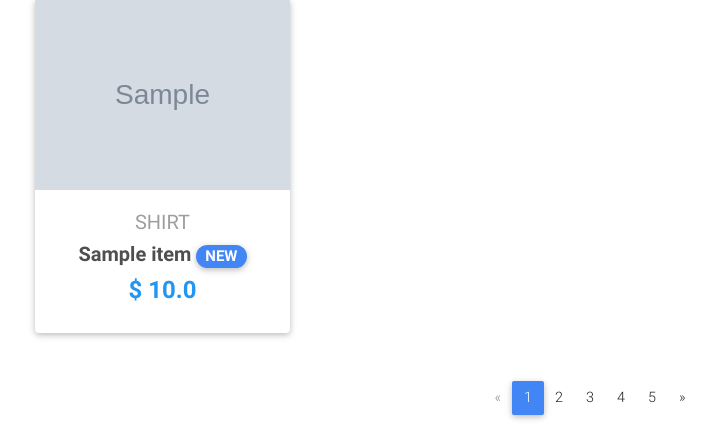
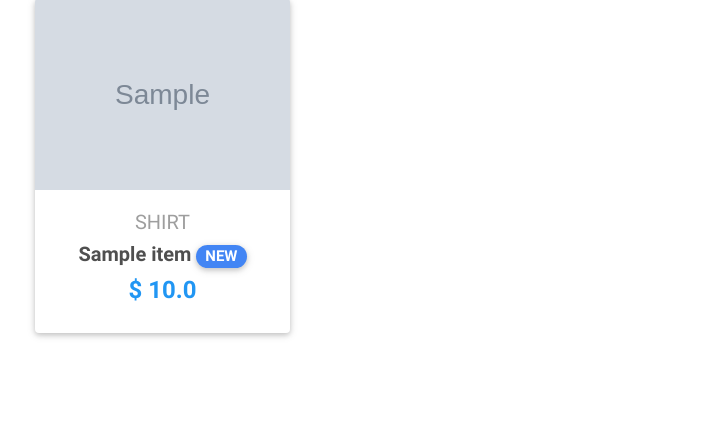
Before and after one commit to sibi1999/Retail_store_using_django, a Django app: page /shopping/ in a window 1280 px wide. Shown: the part 627-1065 px from the top of the page, without its empty margins (50-765 px from the left). After the commit the page ends 965 px from the top, so only its background shows below. Run offline with Django 3.2, Linux system fonts and the light colour scheme; tables that the repository leaves empty hold one stand-in row (values such as "Sample post"); grey boxes marked "Sample" are stand-in pictures; some libraries are stand-ins or nearby versions.

Commit message:
pagination done

```diff
--- a/shopping/templates/shopping/home-page.html
+++ b/shopping/templates/shopping/home-page.html
@@ -290,43 +290,40 @@
       <!--Section: Products v.3-->
 
       <!--Pagination-->
-      <nav class="d-flex justify-content-center wow fadeIn">
+
+      {% if is_paginated %}
+
+      <nav class="d-flex justify-content-center">
         <ul class="pagination pg-blue">
 
-          <!--Arrow left-->
-          <li class="page-item disabled">
-            <a class="page-link" href="#" aria-label="Previous">
+          {% if page_obj.has_previous %}
+          <li class="page-item">
+            <a class="page-link" href="?page={{ page_obj.previous_page_number }}" aria-label="Previous">
               <span aria-hidden="true">&laquo;</span>
               <span class="sr-only">Previous</span>
             </a>
           </li>
+          {% endif %}
 
           <li class="page-item active">
-            <a class="page-link" href="#">1
+            <a class="page-link" href="?page={{ page_obj.number }}">{{ page_obj.number }}
               <span class="sr-only">(current)</span>
             </a>
           </li>
-          <li class="page-item">
-            <a class="page-link" href="#">2</a>
-          </li>
-          <li class="page-item">
-            <a class="page-link" href="#">3</a>
-          </li>
-          <li class="page-item">
-            <a class="page-link" href="#">4</a>
-          </li>
-          <li class="page-item">
-            <a class="page-link" href="#">5</a>
-          </li>
+
+          {% if page_obj.has_next %}
 
           <li class="page-item">
-            <a class="page-link" href="#" aria-label="Next">
+            <a class="page-link" href="?page={{ page_obj.next_page_number }}" aria-label="Next">
               <span aria-hidden="true">&raquo;</span>
               <span class="sr-only">Next</span>
             </a>
           </li>
+          {% endif %}
         </ul>
       </nav>
+      {% endif %}
+
       <!--Pagination-->
 
     </div>
--- a/shopping/views.py
+++ b/shopping/views.py
@@ -15,6 +15,7 @@ def test(request):
 class HomeView(ListView):
     model=Item
     template_name="shopping/home-page.html"
+    paginate_by = 4
 
 
 
```
